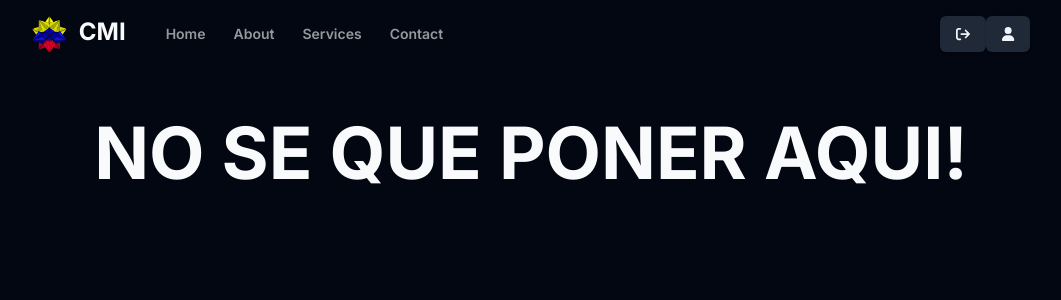
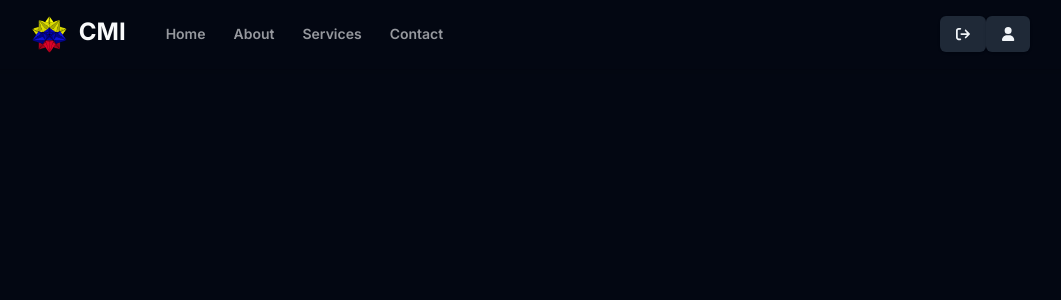
Before and after one commit to LeonardoZambranoL/cmi-ema-frontend, a Next.js app: page /about in a window 1280 px wide. Shown: the top 300 px of the page, without its empty margins (109-1170 px from the left). Built offline with nearby package versions, Linux system fonts and the light colour scheme.

Commit message:
created about page

```diff
--- a/src/app/about/page.tsx
+++ b/src/app/about/page.tsx
@@ -3,7 +3,7 @@ import BigHeader from "@/components/Headers/BigHeader";
 export default function Page() {
   return (
     <>
-      <BigHeader content="NO SE QUE PONER AQUI!"/>
+      <BigHeader> NO SE QUE PONER AQUI! </BigHeader>
     </>
   );
 }
```
